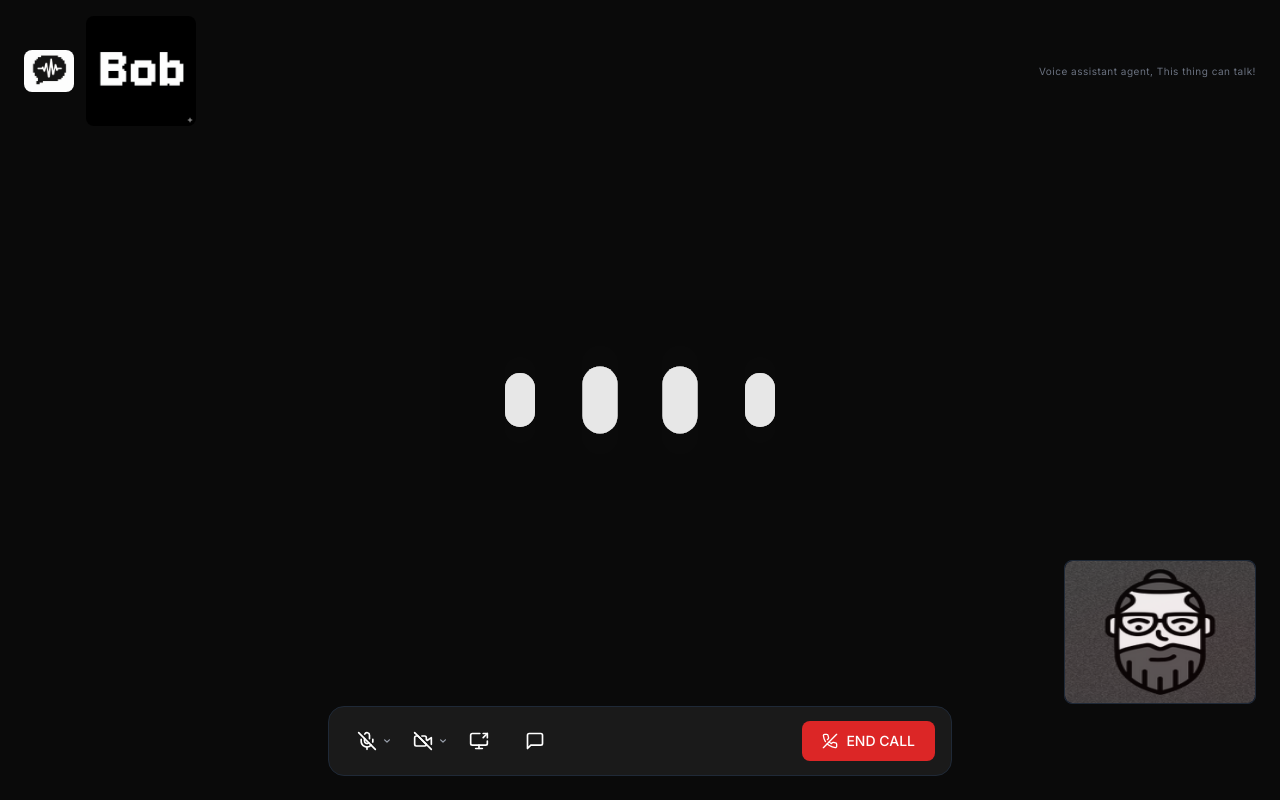
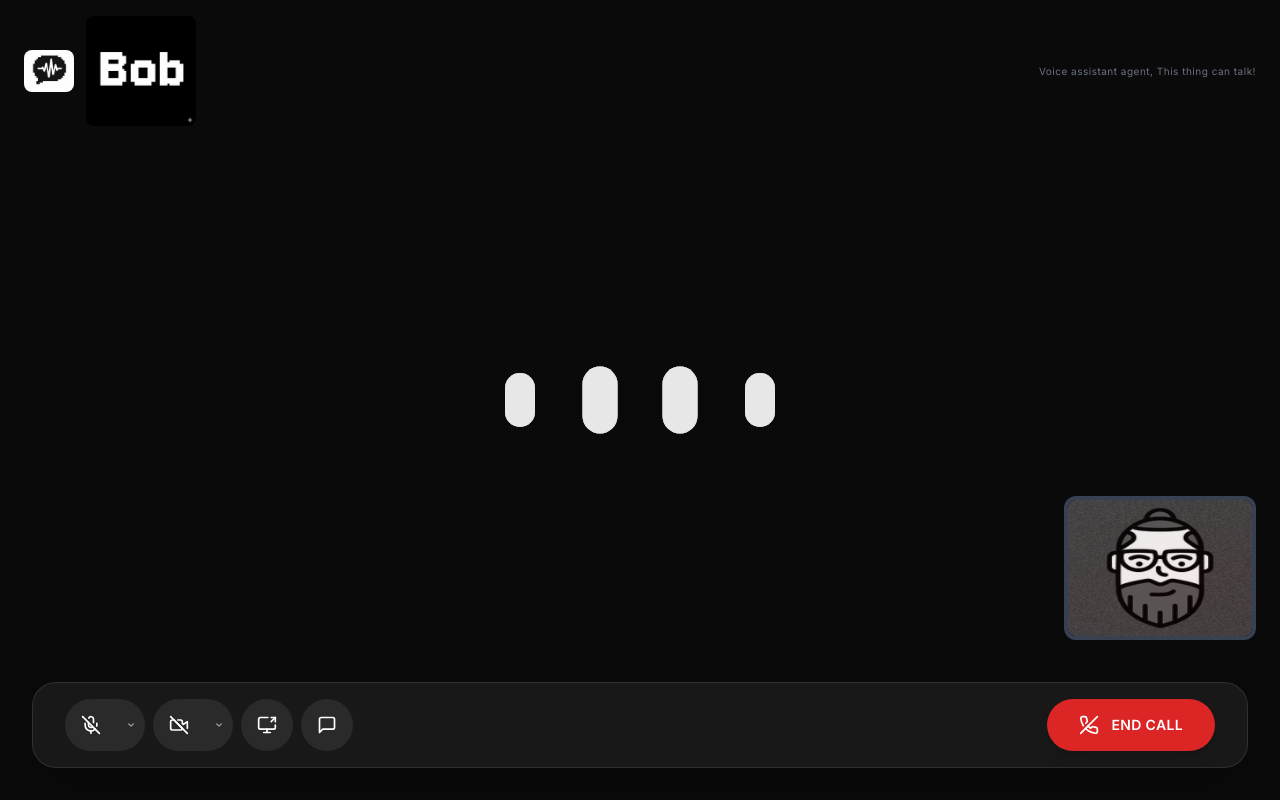
Before and after one commit to ItsAbhinavM/Bob, a Next.js app in the folder frontend/: page / in a window 1280 px wide. Built offline with nearby package versions, Linux system fonts and the light colour scheme.

Commit message:
redesign bottom bar

```diff
--- a/frontend/src/components/VoiceAssistant.tsx
+++ b/frontend/src/components/VoiceAssistant.tsx
@@ -205,8 +205,8 @@ export default function VoiceAssistant() {
       </div>
 
       {/* User Camera Feed - Bottom Right */}
-      <div className="absolute bottom-24 right-6 z-20">
-        <div className="relative w-48 h-36 bg-gray-900 rounded-lg overflow-hidden border border-gray-800">
+      <div className="absolute bottom-40 right-6 z-20">
+        <div className="relative w-48 h-36 bg-gray-900 rounded-xl overflow-hidden border-4 border-gray-700">
           {cameraEnabled ? (
             <video
               ref={videoRef}
@@ -232,20 +232,21 @@ export default function VoiceAssistant() {
       </div>
 
       {/* Bottom Control Bar */}
-      <div className="absolute bottom-0 left-0 right-0 z-30 pb-6">
-        <div className="max-w-2xl mx-auto px-6">
-          <div className="flex items-center justify-between bg-[#1a1a1a] rounded-2xl px-4 py-3 border border-gray-800">
-            {/* Left Controls */}
-            <div className="flex items-center gap-3">
-              {/* Microphone */}
-              <div className="relative">
+      <div className="absolute bottom-0 left-0 right-0 z-30">
+        <div className="w-full px-8 pb-8">
+          <div className="flex items-center justify-between bg-[#1a1a1a]/95 backdrop-blur-xl rounded-3xl px-8 py-4 border border-white/10 shadow-2xl">
+
+            {/* Left Section - Controls */}
+            <div className="flex items-center gap-2">
+              {/* Microphone with Dropdown */}
+              <div className="flex items-center bg-[#2a2a2a] rounded-full">
                 <button
                   onClick={handleVoiceToggle}
                   disabled={isProcessing || isSpeaking}
-                  className={`p-3 rounded-lg transition-all ${
+                  className={`p-4 rounded-l-full transition-all ${
                     isListening
-                      ? 'bg-transparent hover:bg-gray-800 border border-green-500'
-                      : 'bg-transparent hover:bg-gray-800'
+                      ? 'bg-white/10 text-green-400'
+                      : 'text-white hover:bg-white/5'
                   } disabled:opacity-50`}
                 >
                   {isListening ? (
@@ -254,19 +255,22 @@ export default function VoiceAssistant() {
                     <MicOff className="w-5 h-5" />
                   )}
                 </button>
-                {/* Dropdown indicator */}
-                <button className="absolute -right-2 top-1/2 -translate-y-1/2 p-1">
+                <button className="px-2 py-4 rounded-r-full hover:bg-white/5 transition-all">
                   <svg className="w-3 h-3 text-gray-400" fill="currentColor" viewBox="0 0 20 20">
                     <path fillRule="evenodd" d="M5.293 7.293a1 1 0 011.414 0L10 10.586l3.293-3.293a1 1 0 111.414 1.414l-4 4a1 1 0 01-1.414 0l-4-4a1 1 0 010-1.414z" clipRule="evenodd" />
                   </svg>
                 </button>
               </div>
 
-              {/* Camera */}
-              <div className="relative">
+              {/* Camera with Dropdown */}
+              <div className="flex items-center bg-[#2a2a2a] rounded-full">
                 <button
                   onClick={() => setCameraEnabled(!cameraEnabled)}
-                  className="p-3 rounded-lg bg-transparent hover:bg-gray-800 transition-all"
+                  className={`p-4 rounded-l-full transition-all ${
+                    cameraEnabled
+                      ? 'bg-white/10 text-white'
+                      : 'text-white hover:bg-white/5'
+                  }`}
                 >
                   {cameraEnabled ? (
                     <Video className="w-5 h-5" />
@@ -274,33 +278,34 @@ export default function VoiceAssistant() {
                     <VideoOff className="w-5 h-5" />
                   )}
                 </button>
-                <button className="absolute -right-2 top-1/2 -translate-y-1/2 p-1">
+                <button className="px-2 py-4 rounded-r-full hover:bg-white/5 transition-all">
                   <svg className="w-3 h-3 text-gray-400" fill="currentColor" viewBox="0 0 20 20">
                     <path fillRule="evenodd" d="M5.293 7.293a1 1 0 011.414 0L10 10.586l3.293-3.293a1 1 0 111.414 1.414l-4 4a1 1 0 01-1.414 0l-4-4a1 1 0 010-1.414z" clipRule="evenodd" />
                   </svg>
                 </button>
               </div>
 
-              <button className="p-3 rounded-lg bg-transparent hover:bg-gray-800 transition-all">
+              {/* Screen Share */}
+              <button className="p-4 bg-[#2a2a2a] rounded-full hover:bg-white/5 transition-all text-white">
                 <ScreenShare className="w-5 h-5" />
               </button>
 
               {/* Text Chat */}
               <button
                 onClick={() => setShowTextInput(!showTextInput)}
-                className="p-3 rounded-lg bg-transparent hover:bg-gray-800 transition-all"
+                className="p-4 bg-[#2a2a2a] rounded-full hover:bg-white/5 transition-all text-white"
               >
                 <MessageSquare className="w-5 h-5" />
               </button>
             </div>
 
-            {/* Right Control - End Call */}
+            {/* Right Section - End Call */}
             <button
               onClick={handleEndCall}
-              className="flex items-center gap-2 px-5 py-2.5 bg-red-600 hover:bg-red-700 rounded-lg transition-all"
+              className="flex items-center gap-3 px-8 py-4 bg-[#dc2626] hover:bg-[#b91c1c] rounded-full transition-all shadow-lg"
             >
-              <PhoneOff className="w-4 h-4" />
-              <span className="text-sm font-medium">END CALL</span>
+              <PhoneOff className="w-5 h-5" />
+              <span className="text-sm font-semibold tracking-wide">END CALL</span>
             </button>
           </div>
         </div>
```
